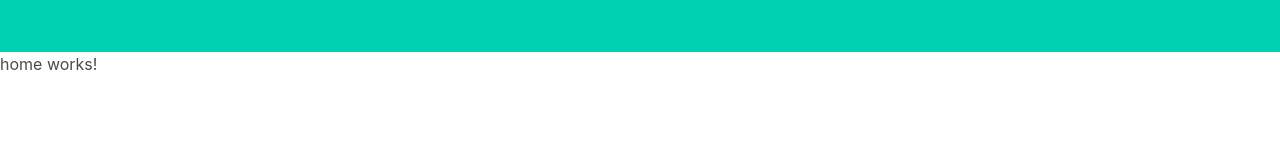
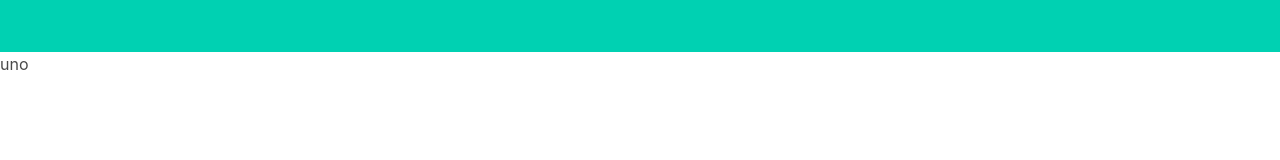
Before and after one commit to IvanBodnar/random-users, an Angular app: page / in a window 1280 px wide. Shown: the top 160 px of the page. Built offline with nearby package versions, Linux system fonts and the light colour scheme.

Commit message:
Creado dataservice

```diff
--- a/src/app/components/home/home.component.css
+++ b/src/app/components/home/home.component.css
@@ -0,0 +1,4 @@
+
+.home-container {
+  display: flex;
+}
--- a/src/app/components/home/home.component.html
+++ b/src/app/components/home/home.component.html
@@ -1,3 +1,6 @@
-<p>
-  home works!
-</p>
+
+<div class="home-container">
+  <div>
+    uno
+  </div>
+</div>
```
Also changed, not shown: src/app/services/data.service.ts (added, +9 -0 lines).
